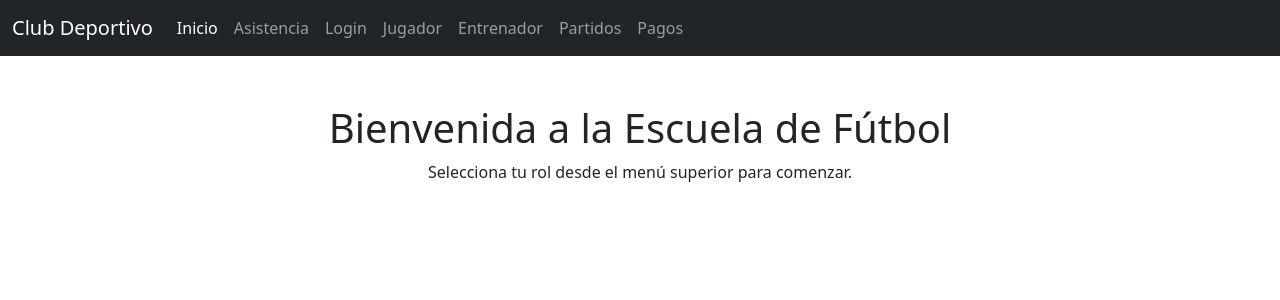
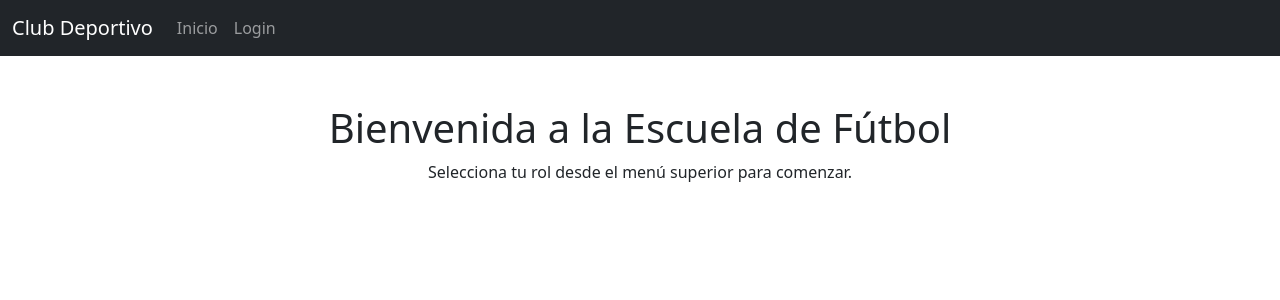
Before and after one commit to AdrianG2405/club_deportivo, a PHP site: page / in a window 1280 px wide. Shown: the top 300 px of the page. Run offline with PHP 8.4, Linux system fonts and the light colour scheme.

Commit message:
Descripción del cambio

```diff
--- a/Includes/header.php
+++ b/Includes/header.php
@@ -1,54 +1,78 @@
+<?php
+// Inicia la sesión si no está iniciada
+if (session_status() === PHP_SESSION_NONE) {
+    session_start();
+}
+
+// Rol del usuario, puede ser 'entrenador', 'padre' o null
+$rol = $_SESSION['usuario']['rol'] ?? null;
+?>
+
 <!DOCTYPE html>
 <html lang="es">
 <head>
     <meta charset="UTF-8">
     <meta name="viewport" content="width=device-width, initial-scale=1.0">
     <title>Club Deportivo</title>
-    <!-- Agregar Bootstrap -->
+    <!-- Bootstrap CSS -->
     <link href="https://cdn.jsdelivr.net/npm/bootstrap@5.1.3/dist/css/bootstrap.min.css" rel="stylesheet">
 </head>
 <body>
+
 <!-- Menú de navegación -->
 <nav class="navbar navbar-expand-lg navbar-dark bg-dark">
     <div class="container-fluid">
-            <a class="navbar-brand" href="#">Club Deportivo</a>
-            <button class="navbar-toggler" type="button" data-bs-toggle="collapse" data-bs-target="#navbarNav" aria-controls="navbarNav" aria-expanded="false" aria-label="Toggle navigation">
+        <a class="navbar-brand" href="/club_deportivo/index.php">Club Deportivo</a>
+        <button class="navbar-toggler" type="button" data-bs-toggle="collapse" data-bs-target="#navbarNav"
+                aria-controls="navbarNav" aria-expanded="false" aria-label="Toggle navigation">
             <span class="navbar-toggler-icon"></span>
         </button>
+
         <div class="collapse navbar-collapse" id="navbarNav">
             <ul class="navbar-nav">
-                    <!-- Enlace a la página de inicio -->
+
+                <!-- Enlace común -->
                 <li class="nav-item">
-                        <a class="nav-link active" href="index.php">Inicio</a>
+                    <a class="nav-link" href="/club_deportivo/index.php">Inicio</a>
                 </li>
-                    <!-- Enlace a la página de administradores -->
+
+                <!-- Menú para entrenadores -->
+                <?php if ($rol === 'entrenador'): ?>
                     <li class="nav-item">
-                        <a class="nav-link" href="../administrar/asistencia.php">Asistencia</a>
-                    </li>
-                    <!-- Enlace al logout -->
-                    <li class="nav-item">
-                        <a class="nav-link" href="../includes/login.php">Login</a>
-                    </li>
-                    <!-- Aquí deberías agregar más páginas según sea necesario -->
-                    <!-- Por ejemplo -->
-                    <li class="nav-item">
-                        <a class="nav-link" href="../administrar/registro_jugador.php">Jugador</a>
+                        <a class="nav-link" href="/club_deportivo/administrar/asistencia.php">Asistencia</a>
                     </li>
                     <li class="nav-item">
-                        <a class="nav-link" href="../administrar/entrenador.php">Entrenador</a>
+                        <a class="nav-link" href="/club_deportivo/administrar/registro_jugador.php">Jugador</a>
                     </li>
                     <li class="nav-item">
-                        <a class="nav-link" href="partidos.php">Partidos</a>
+                        <a class="nav-link" href="/club_deportivo/administrar/entrenador.php">Entrenador</a>
                     </li>
                     <li class="nav-item">
-                        <a class="nav-link" href="../administrar/pagos.php">Pagos</a>
+                        <a class="nav-link" href="/club_deportivo/administrar/pagos.php">Pagos</a>
                     </li>
-                    <!-- Otros enlaces adicionales si es necesario -->
+                <?php endif; ?>
+
+                <!-- Menú para padres -->
+                <?php if ($rol === 'padre'): ?>
+                    <li class="nav-item">
+                        <a class="nav-link" href="/club_deportivo/partidos.php">Partidos</a>
+                    </li>
+                <?php endif; ?>
+
+                <!-- Autenticación -->
+                <?php if (!$rol): ?>
+                    <li class="nav-item">
+                        <a class="nav-link" href="/club_deportivo/includes/login.php">Login</a>
+                    </li>
+                <?php else: ?>
+                    <li class="nav-item">
+                        <a class="nav-link" href="/club_deportivo/includes/logout.php">Cerrar sesión</a>
+                    </li>
+                <?php endif; ?>
             </ul>
         </div>
     </div>
 </nav>
 
-    <!-- Contenido de la página -->
+<!-- Contenedor principal -->
 <div class="container mt-4">
-        <!-- Aquí puedes añadir el contenido específico para cada página -->
```
Lines whose indentation alone changed are shown as unchanged.
